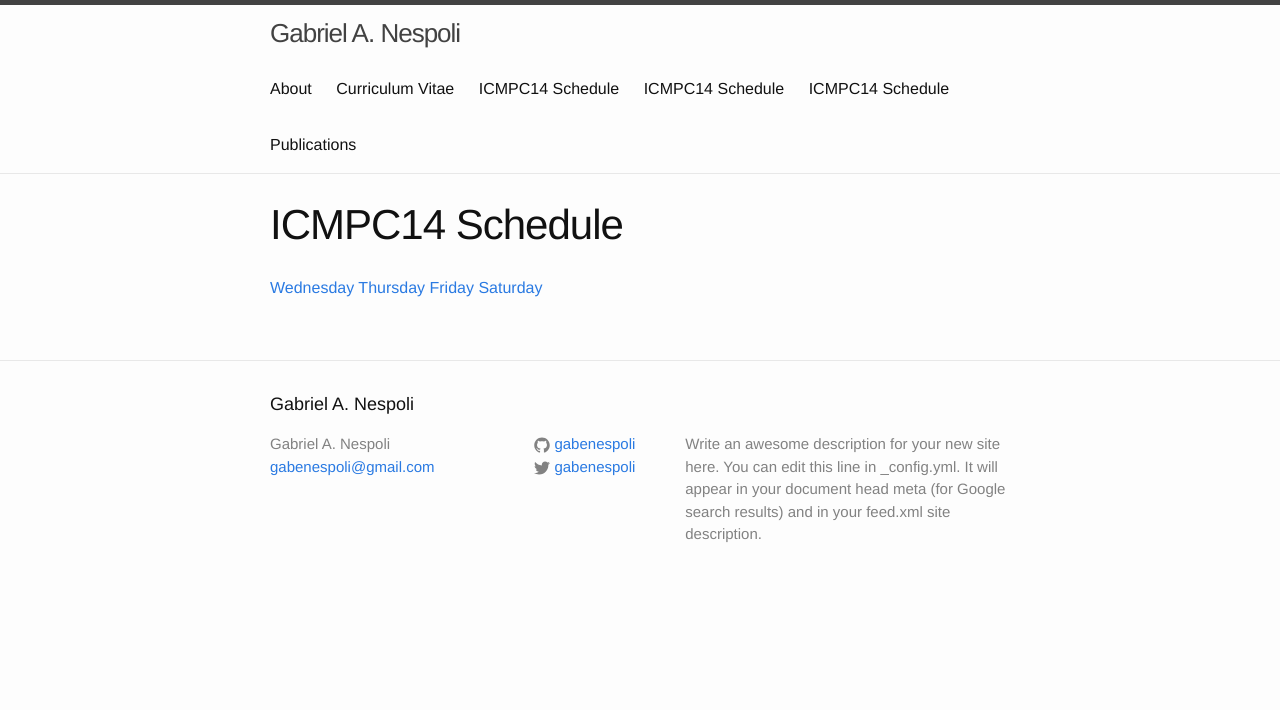
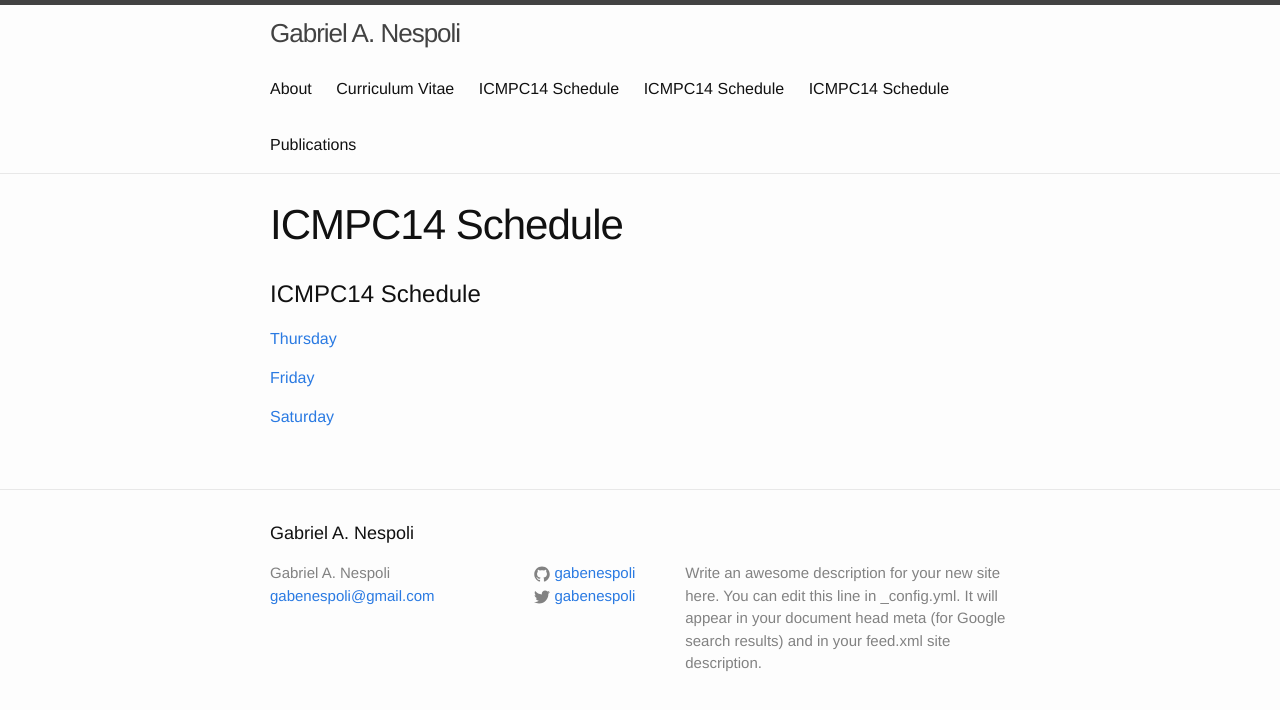
Before and after one commit to gabenespoli/gabenespoli.github.io, a Jekyll site: the page built from icmpc.md, in a window 1280 px wide. Shown: the top 710 px of the page. Built offline with Jekyll 4.4.1, drawn with Linux system fonts in a browser that asks for light colours.

Commit message:
added line breaks

```diff
--- a/icmpc.md
+++ b/icmpc.md
@@ -4,7 +4,10 @@ title: ICMPC14 Schedule
 permalink: /icmpc/
 ---
 
-[Wednesday](https://gabenespoli.github.io/icmpc-wed)
+# ICMPC14 Schedule
+
 [Thursday](https://gabenespoli.github.io/icmpc-thu)
+
 [Friday](https://gabenespoli.github.io/icmpc-fri)
+
 [Saturday](https://gabenespoli.github.io/icmpc-sat)
```
